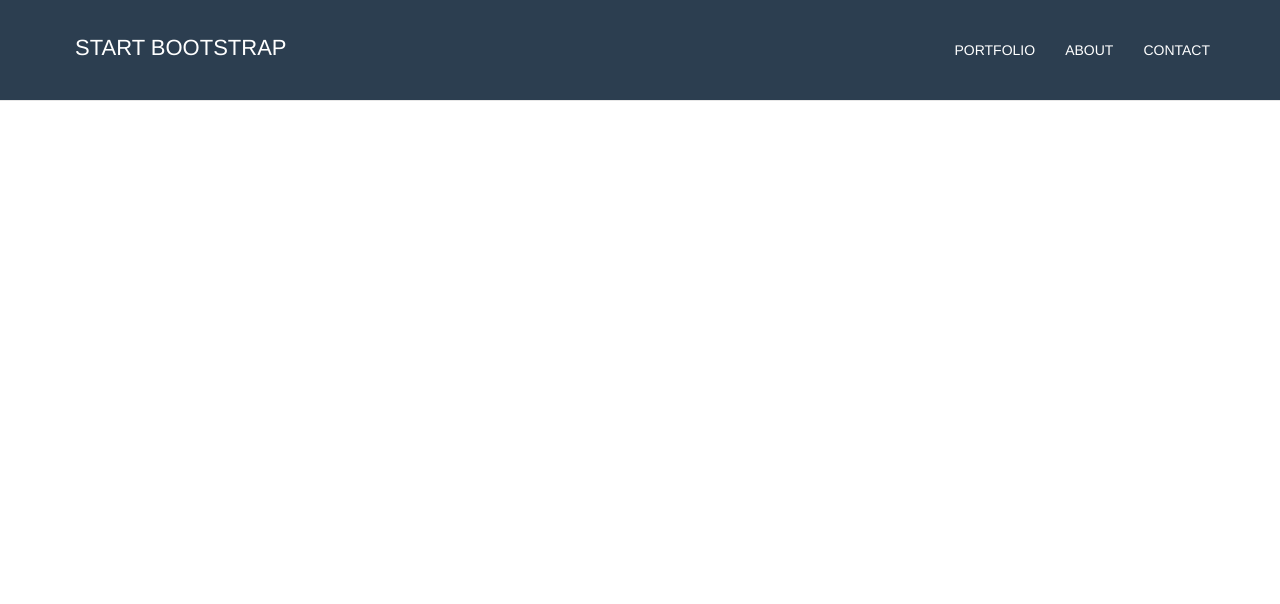
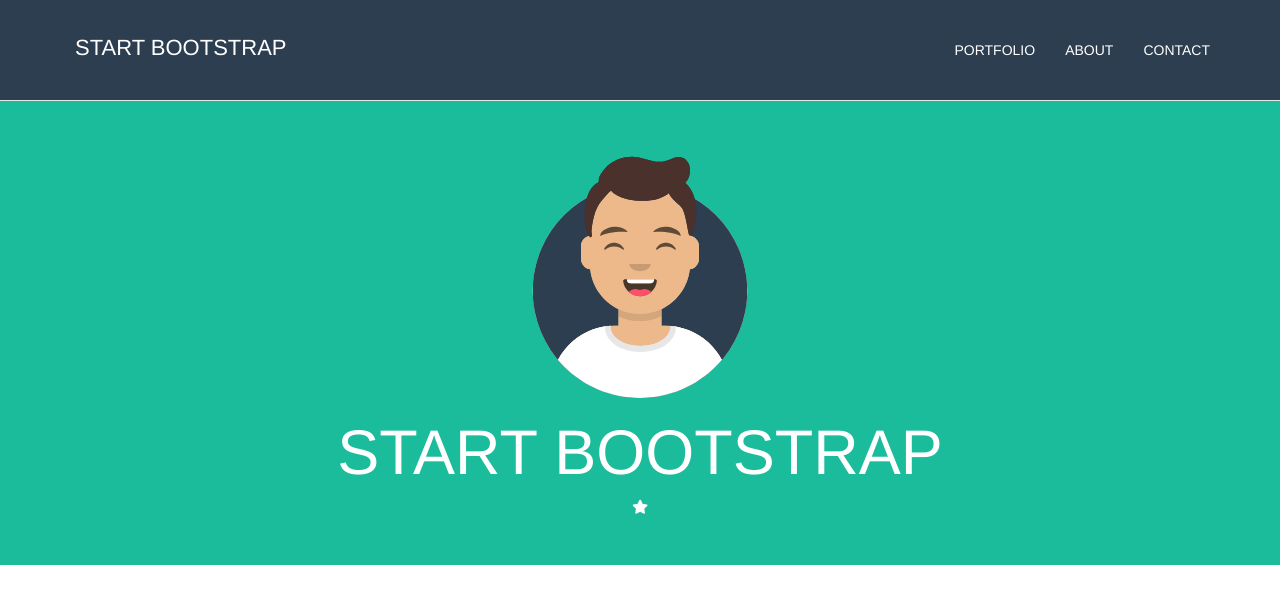
Before and after one commit to Wass01/html-css-bootstrap-freelancer, a plain HTML site: page index.html in a window 1280 px wide. Drawn offline with nearby package versions, Linux system fonts and the light colour scheme.

Commit message:
nav jumbo

```diff
--- a/assets/css/master.css
+++ b/assets/css/master.css
@@ -36,3 +36,31 @@
   padding: 10px 15px;
   color: #ffffff;
 }
+
+.navbar-default .navbar-nav>li>a:hover {
+    color: #1ABC9C;
+    background-color: transparent;
+}
+/* nav bar */
+.mg-top{
+  margin-top: 100px;
+}
+
+/* main section avatar */
+.jumbotron{
+  text-align: center;
+  color: #ffffff;
+  background-color: #1ABC9C;
+}
+
+.jumbotron img{
+  height: 250px;
+}
+
+.jumbotron h1{
+  text-transform: uppercase;
+}
+
+.icon-star{
+
+}
--- a/index.html
+++ b/index.html
@@ -33,6 +33,16 @@
       </nav>
     </header>
 
+    <main class="mg-top">
+      <div class="jumbotron">
+        <img src="./assets/img/avatar.svg" alt="avatar">
+        <h1>start bootstrap</h1>
+        <div class="icon-star">
+          <i class="fas fa-star"></i>
+        </div>
+      </div>
+    </main>
+
 
 
 
```
Also changed, not shown: assets/img/avatar.svg (added), assets/img/cabin.png (added), assets/img/cake.png (added), assets/img/circus.png (added), assets/img/game.png (added), assets/img/safe.png (added), assets/img/submarine.png (added).
